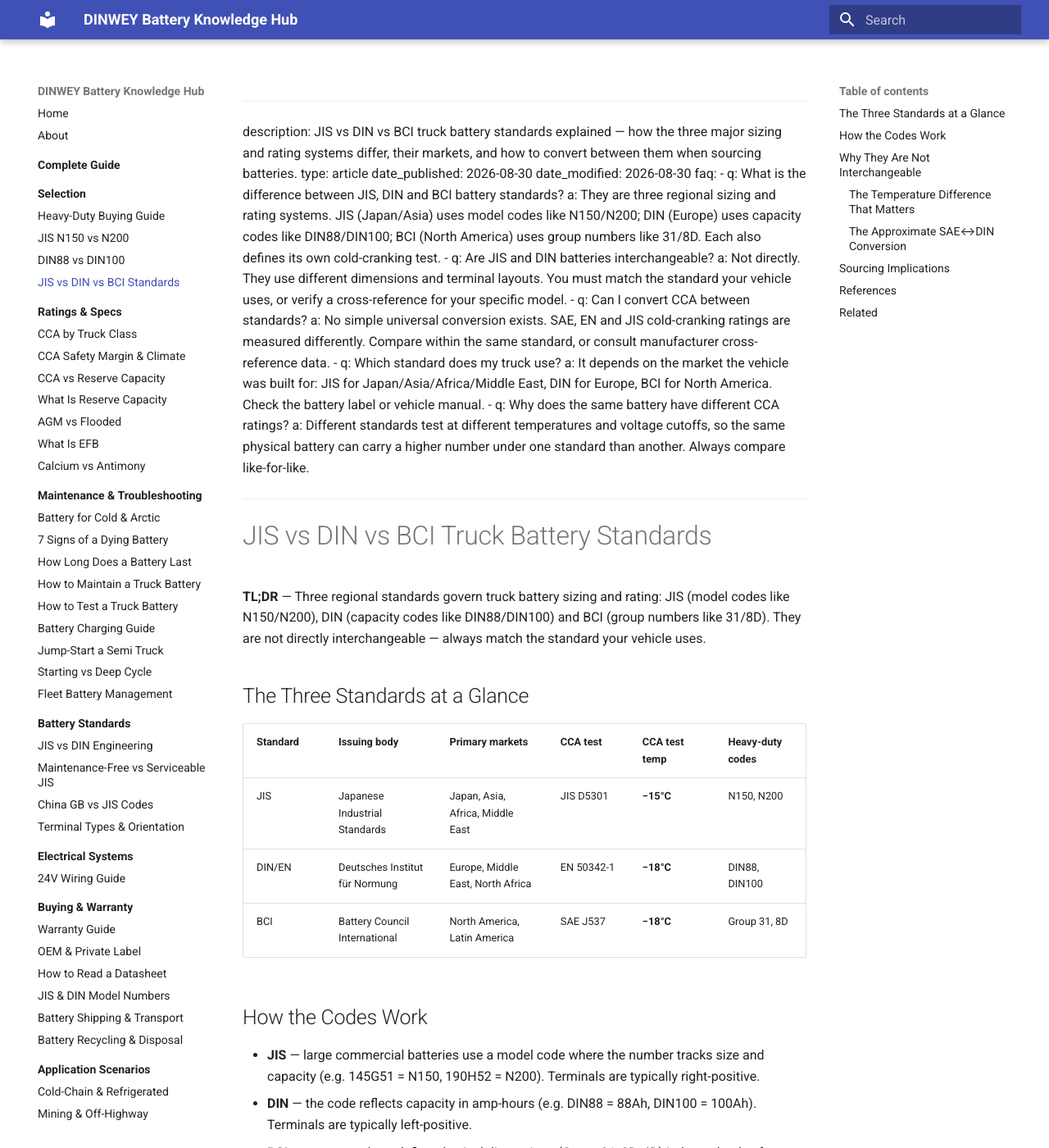
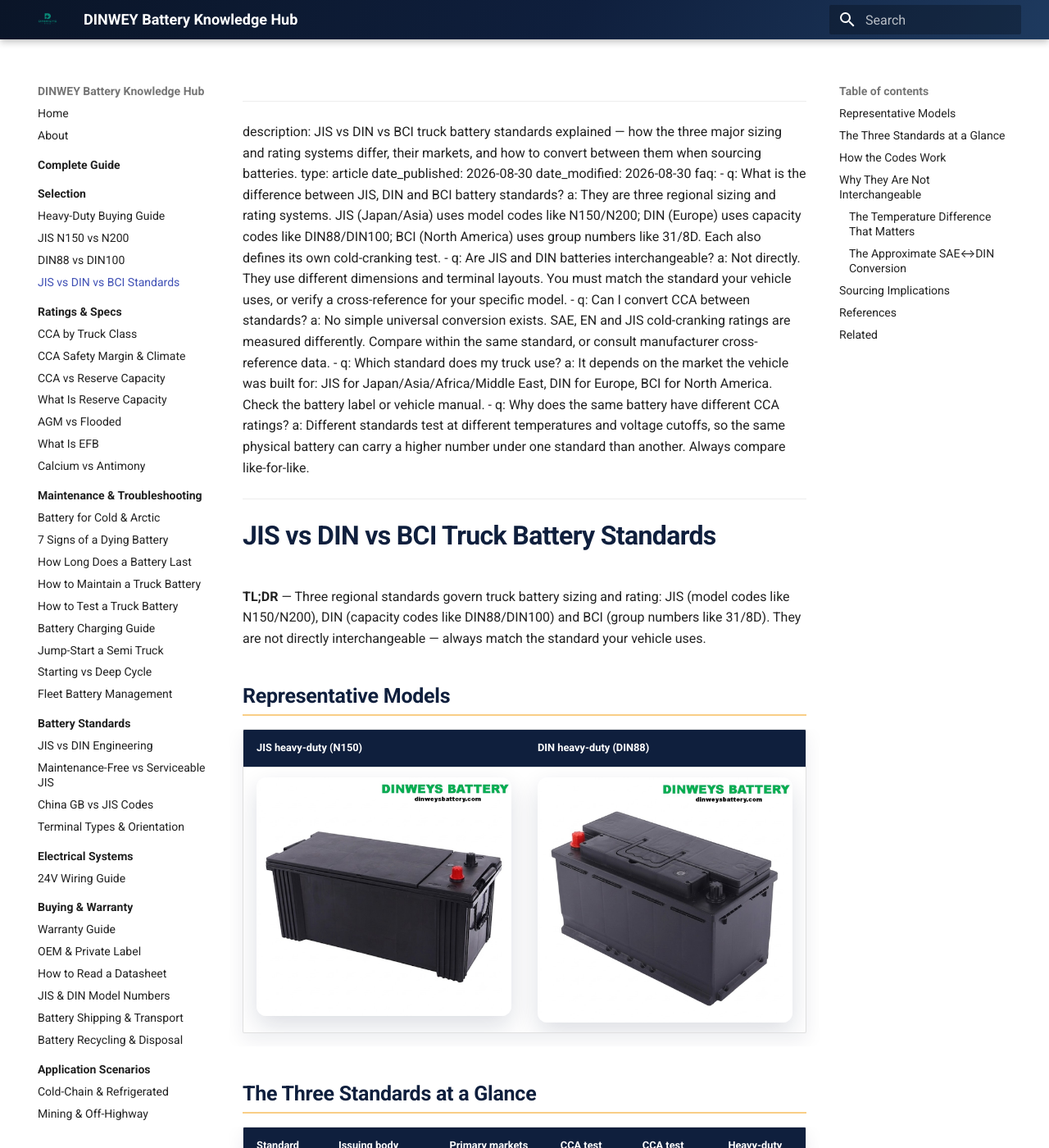
Before and after one commit to martinxionbiotech-max/data-dinweybattery, an MkDocs documentation site: the page built from docs/jis-vs-din-vs-bci/index.md, in a window 1280 px wide and 1400 px high. Shown: the whole window at 82% size. Built offline with MkDocs 1.6.1 and Material for MkDocs 9.7.7, drawn with Linux system fonts in a browser that asks for light colours.

Commit message:
feat(images): official logo + truck product images + brand theming

```diff
--- a/docs/jis-vs-din-vs-bci/index.md
+++ b/docs/jis-vs-din-vs-bci/index.md
@@ -21,6 +21,12 @@
 **TL;DR** — Three regional standards govern truck battery sizing and rating: JIS (model codes
 like N150/N200), DIN (capacity codes like DIN88/DIN100) and BCI (group numbers like 31/8D).
 They are not directly interchangeable — always match the standard your vehicle uses.
+
+## Representative Models
+
+| JIS heavy-duty (N150) | DIN heavy-duty (DIN88) |
+|---|---|
+| ![DINWEY 145G51 JIS N150 truck battery](../assets/145G51-N150.jpg) | ![DINWEY 58827 DIN88 truck battery](../assets/58827-DIN88.jpg) |
 
 ## The Three Standards at a Glance
 
--- /dev/null
+++ b/docs/stylesheets/extra.css
@@ -0,0 +1,91 @@
+/* DINWEY Knowledge Hub — brand theme */
+:root {
+  --md-primary-fg-color: #0f1f3d;
+  --md-primary-fg-color--light: #1e3a5f;
+  --md-primary-fg-color--dark: #0a1528;
+  --md-accent-fg-color: #f5a623;
+
+  --dinwey-navy: #0f1f3d;
+  --dinwey-navy-dark: #0a1528;
+  --dinwey-steel: #1e3a5f;
+  --dinwey-amber: #f5a623;
+  --dinwey-border: #e2e8f0;
+  --dinwey-bg-soft: #f4f6f9;
+}
+
+/* Header */
+.md-header,
+.md-tabs {
+  background-color: var(--dinwey-navy);
+  background-image: linear-gradient(120deg, var(--dinwey-navy-dark) 0%, var(--dinwey-navy) 55%, var(--dinwey-steel) 100%);
+}
+.md-header__title {
+  font-weight: 700;
+}
+
+/* Typography */
+.md-typeset h1 {
+  color: var(--dinwey-navy);
+  font-weight: 700;
+  letter-spacing: -0.02em;
+}
+.md-typeset h2 {
+  color: var(--dinwey-navy);
+  font-weight: 700;
+  padding-bottom: 0.25rem;
+  border-bottom: 2px solid rgba(245, 166, 35, 0.55);
+}
+.md-typeset h3,
+.md-typeset h4 {
+  color: var(--dinwey-steel);
+  font-weight: 600;
+}
+
+.md-typeset a {
+  color: var(--dinwey-navy);
+  text-decoration-thickness: 0.08em;
+}
+.md-typeset a:hover {
+  color: var(--dinwey-amber);
+}
+
+/* Tables */
+.md-typeset table {
+  border-color: var(--dinwey-border);
+  box-shadow: 0 8px 24px rgba(15, 31, 61, 0.08);
+}
+.md-typeset table th {
+  background: var(--dinwey-navy);
+  color: #fff;
+  border-color: var(--dinwey-navy);
+}
+.md-typeset table td,
+.md-typeset table th {
+  border-color: var(--dinwey-border);
+}
+.md-typeset table tr:nth-child(even) td {
+  background: var(--dinwey-bg-soft);
+}
+
+/* Product and hero images */
+.md-typeset img {
+  display: block;
+  max-width: min(100%, 620px);
+  height: auto;
+  margin: 0 auto;
+  border-radius: 12px;
+  box-shadow: 0 12px 30px rgba(15, 31, 61, 0.14);
+}
+.md-typeset img.brand-logo {
+  width: 110px;
+  height: auto;
+  margin: 1.5rem auto 0.5rem;
+  border-radius: 0;
+  box-shadow: none;
+}
+
+/* Admonitions get a subtle brand touch */
+.md-typeset .admonition {
+  border-radius: 10px;
+  border-left-width: 4px;
+}
--- a/mkdocs.yml
+++ b/mkdocs.yml
@@ -8,6 +8,8 @@
   name: material
   language: en
   custom_dir: overrides
+  logo: assets/logo.png
+  favicon: assets/logo.png
   palette:
     primary: indigo
     accent: amber
@@ -78,5 +80,8 @@
   - toc:
       permalink: true
 
+extra_css:
+  - stylesheets/extra.css
+
 plugins:
   - search
```
Also changed, not shown: docs/complete-guide/index.md (+2 -0 lines), docs/din88-vs-din100/index.md (+6 -0 lines), docs/index.md (+2 -0 lines), docs/jis-n150-vs-n200/index.md (+6 -0 lines), docs/assets/145G51-N150.jpg (added), docs/assets/190H52-N200.jpg (added), docs/assets/58827-DIN88.jpg (added), docs/assets/60038-DIN100.jpg (added), docs/assets/factory/factory-01.jpg (added), docs/assets/factory/factory-02.jpg (added), docs/assets/factory/factory-03.jpg (added), docs/assets/factory/factory-04.jpg (added), docs/assets/factory/factory-05.jpg (added), docs/assets/factory/factory-06.jpg (added), 3 more files.
